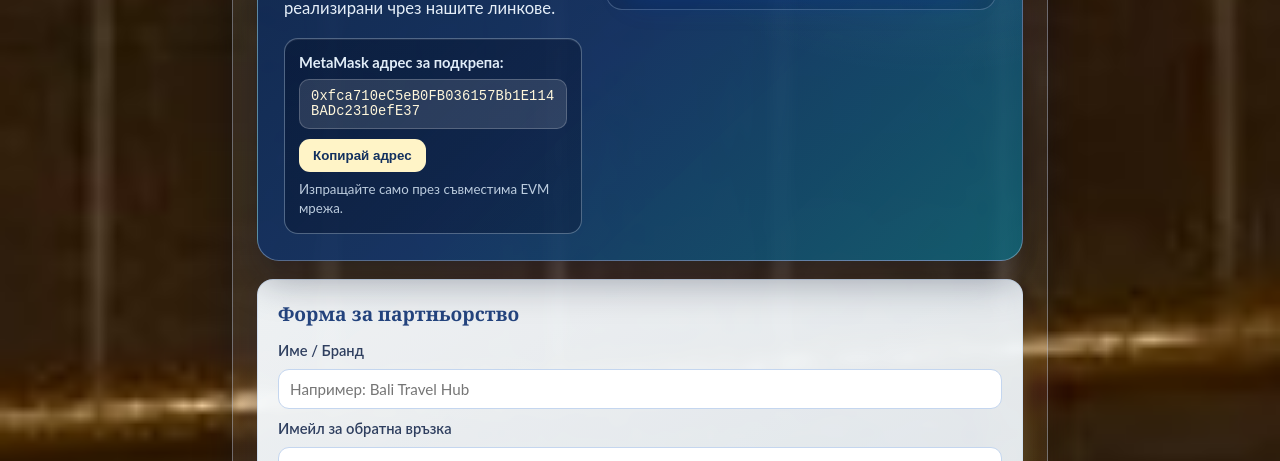
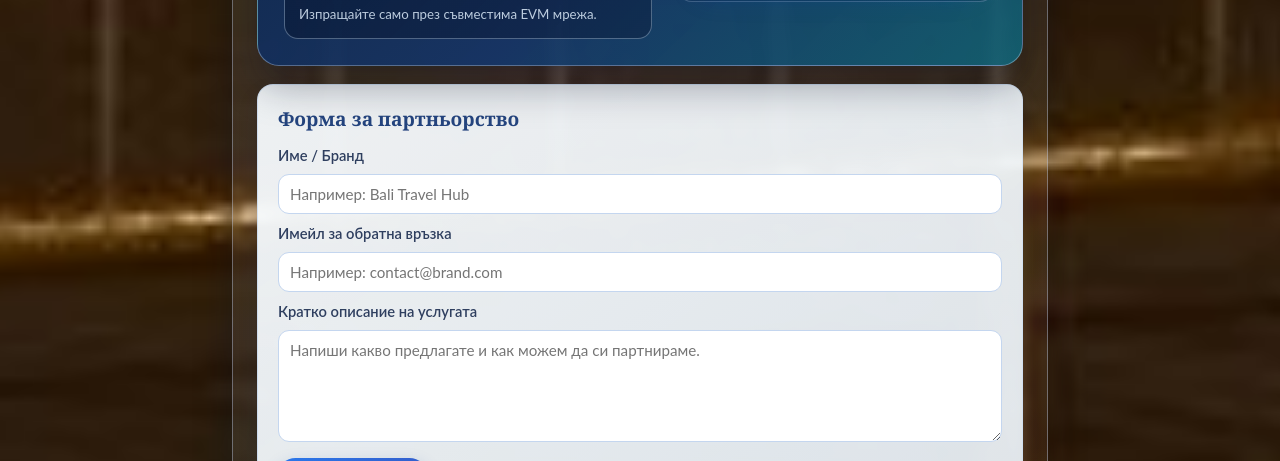
Before and after one commit to SvetoslavGochev/Indonesia, a website: page index.html in a window 1280 px wide. Shown: the part 10789-11250 px from the top of the page. Drawn offline with Linux system fonts and the light colour scheme.

Commit message:
ui: align partnership wallet and actions on same desktop row

```diff
--- a/assets/js/indo.js
+++ b/assets/js/indo.js
@@ -1369,6 +1369,7 @@ function cacheContentElements() {
             <div class="game-partnership-copy">
               <h3 id="gamePartnerTitle"></h3>
               <p id="gamePartnerText" class="game-partnership-text"></p>
+            </div>
             <div class="game-partnership-wallet" aria-live="polite">
               <p id="partnerWalletLabel" class="game-partnership-wallet-label"></p>
               <div class="game-partnership-wallet-row">
@@ -1376,7 +1377,6 @@ function cacheContentElements() {
                 <button id="partnerWalletCopy" class="game-partnership-wallet-copy" type="button"></button>
               </div>
               <p id="partnerWalletHint" class="game-partnership-wallet-hint"></p>
-              </div>
             </div>
             <div class="game-partnership-actions">
               <p class="game-partnership-neutral-row"><span class="game-partnership-email-icon" aria-hidden="true">🛡</span><span id="gamePartnerContactHint"></span></p>
--- a/index.html
+++ b/index.html
@@ -29,7 +29,7 @@
     <link rel="shortcut icon" href="./assets/favicons/favicon.svg">
     <link rel="apple-touch-icon" href="./assets/favicons/favicon.svg">
     <link rel="preload" as="image" href="./assets/images/jakarta-stadium.avif" type="image/avif" fetchpriority="high">
-    <link rel='stylesheet' href='style.css?v=20260725a'>
+    <link rel='stylesheet' href='style.css?v=20260725b'>
     <script type="application/ld+json">
         {
             "@context": "https://schema.org",
--- a/style.css
+++ b/style.css
@@ -842,9 +842,12 @@ header p {
         radial-gradient(circle at 88% 10%, rgba(120, 196, 255, 0.24) 0%, rgba(120, 196, 255, 0) 44%),
         linear-gradient(136deg, rgba(13, 34, 72, 0.95) 0%, rgba(20, 54, 106, 0.9) 56%, rgba(14, 100, 121, 0.87) 100%);
     box-shadow: 0 20px 38px rgba(8, 19, 42, 0.34);
-    display: flex;
-    align-items: center;
-    justify-content: space-between;
+    display: grid;
+    grid-template-columns: minmax(0, 1.15fr) minmax(0, 1fr);
+    grid-template-areas:
+        "copy copy"
+        "wallet actions";
+    align-items: start;
     gap: 24px;
     overflow: hidden;
     position: relative;
@@ -863,7 +866,8 @@ header p {
 }
 
 .game-partnership-copy {
-    max-width: 66ch;
+    grid-area: copy;
+    max-width: 70ch;
     position: relative;
     z-index: 1;
 }
@@ -886,7 +890,8 @@ header p {
 }
 
 .game-partnership-wallet {
-    margin-top: 16px;
+    grid-area: wallet;
+    margin-top: 0;
     padding: 14px;
     border-radius: 14px;
     border: 1px solid rgba(208, 233, 255, 0.34);
@@ -960,6 +965,7 @@ header p {
 }
 
 .game-partnership-actions {
+    grid-area: actions;
     flex-shrink: 0;
     display: flex;
     flex-direction: column;
@@ -1102,8 +1108,11 @@ header p {
     }
 
     .game-partnership-panel {
-        flex-direction: column;
-        align-items: flex-start;
+        grid-template-columns: 1fr;
+        grid-template-areas:
+            "copy"
+            "actions"
+            "wallet";
         padding: 20px;
         gap: 16px;
     }
```
Lines whose indentation alone changed are shown as unchanged.
